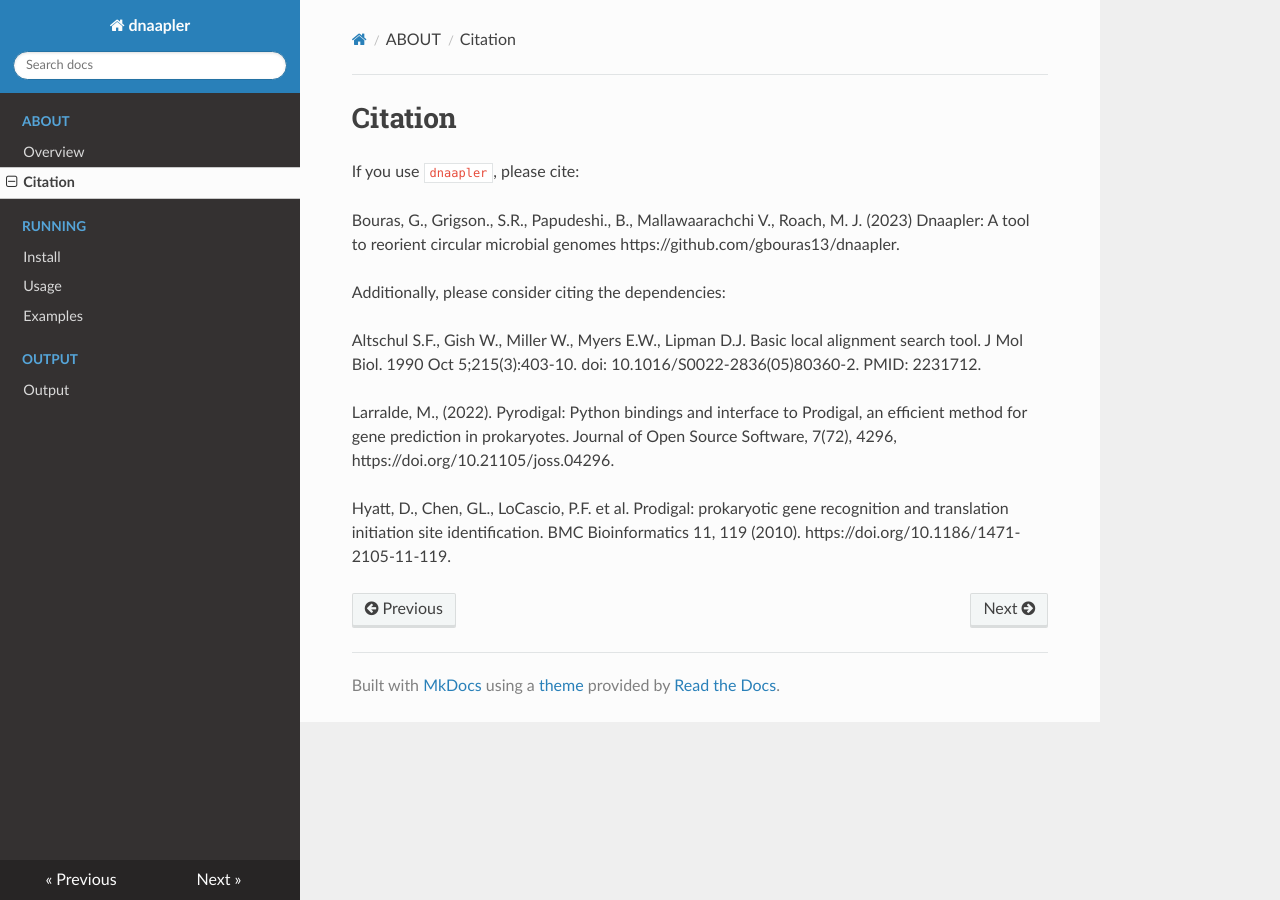
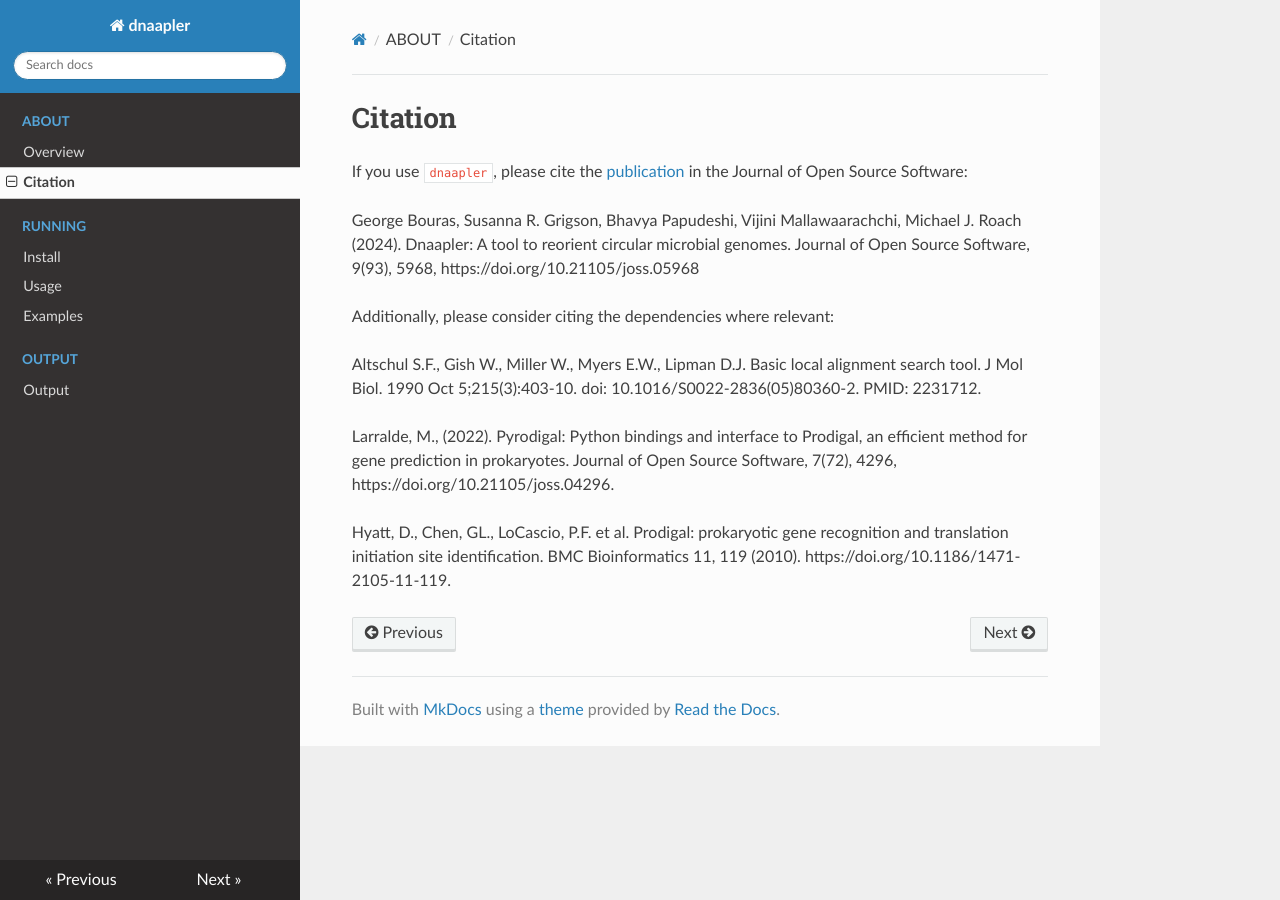
Before and after one commit to gbouras13/dnaapler, an MkDocs documentation site: the page built from docs/citation.md, in a window 1280 px wide. Built offline with MkDocs 1.6.1, drawn with Linux system fonts in a browser that asks for light colours; nearby versions of some CDN libraries.

Commit message:
dnaapler paper

```diff
--- a/docs/citation.md
+++ b/docs/citation.md
@@ -1,10 +1,10 @@
 # Citation
 
-If you use `dnaapler`, please cite:
+If you use `dnaapler`, please cite the [publication](https://doi.org/10.21105/joss.05968) in the Journal of Open Source Software:
 
-Bouras, G., Grigson., S.R., Papudeshi., B., Mallawaarachchi V., Roach, M. J. (2023) Dnaapler: A tool to reorient circular microbial genomes https://github.com/gbouras13/dnaapler.
+George Bouras, Susanna R. Grigson, Bhavya Papudeshi, Vijini Mallawaarachchi, Michael J. Roach (2024). Dnaapler: A tool to reorient circular microbial genomes. Journal of Open Source Software, 9(93), 5968, https://doi.org/10.21105/joss.05968
 
-Additionally, please consider citing the dependencies:
+Additionally, please consider citing the dependencies where relevant:
 
 Altschul S.F., Gish W., Miller W., Myers E.W., Lipman D.J. Basic local alignment search tool. J Mol Biol. 1990 Oct 5;215(3):403-10. doi: 10.1016/S0022-2836(05)80360-2. PMID: 2231712.
 
```
Also changed, not shown: README.md (+25 -0 lines).
